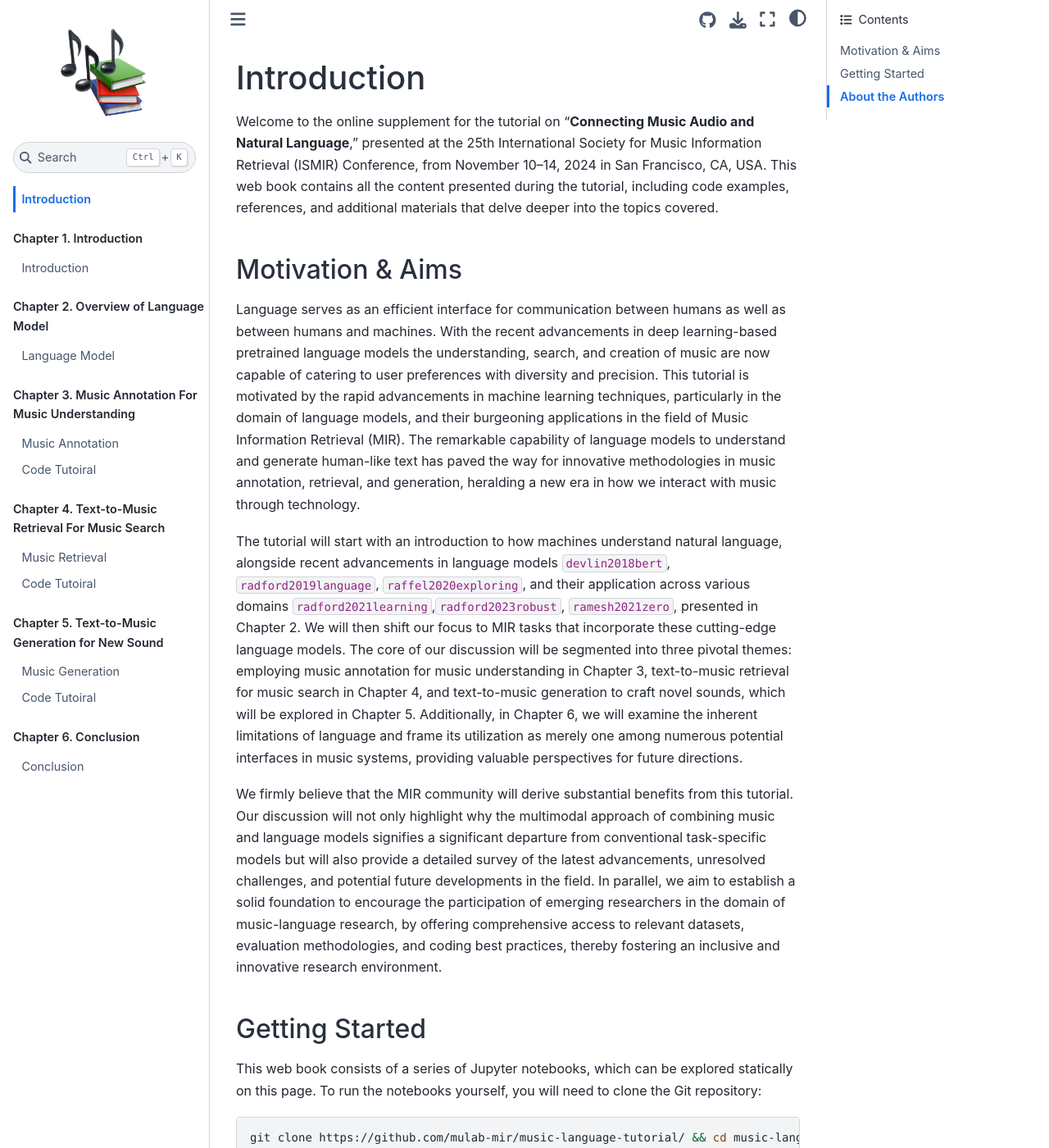
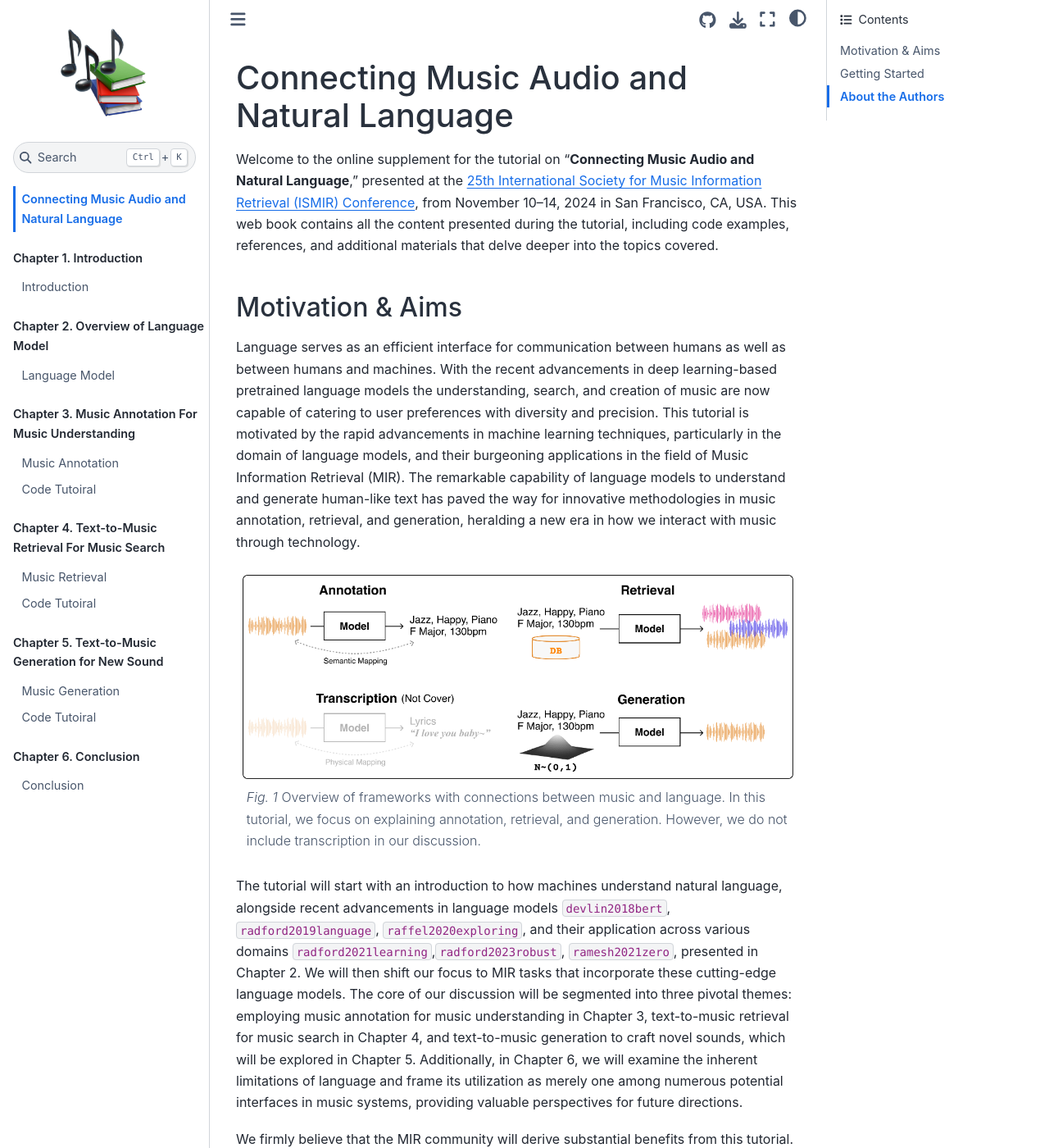
Before and after one commit to mulab-mir/music-language-tutorial, a Jupyter Book: the page built from book/intro.md, in a window 1280 px wide and 1400 px high. Shown: the whole window at 82% size. Built offline with Jupyter Book 1.0.4 settings and Sphinx 7.4.7 and the Sphinx Book theme 1.1.4, drawn with Linux system fonts in a browser that asks for light colours; pages that are not in the unit, such as notebooks, are missing from menus; cross-references to code outside the pages are shown as plain code.

Commit message:
update intro page

````diff
--- a/book/intro.md
+++ b/book/intro.md
@@ -1,10 +1,18 @@
-# Introduction
+# Connecting Music Audio and Natural Language
 
-Welcome to the online supplement for the tutorial on "**Connecting Music Audio and Natural Language**," presented at the 25th International Society for Music Information Retrieval (ISMIR) Conference, from November 10–14, 2024 in San Francisco, CA, USA. This web book contains all the content presented during the tutorial, including code examples, references, and additional materials that delve deeper into the topics covered.
+Welcome to the online supplement for the tutorial on "**Connecting Music Audio and Natural Language**," presented at the [25th International Society for Music Information Retrieval (ISMIR) Conference](https://ismir2024.ismir.net/), from November 10–14, 2024 in San Francisco, CA, USA. This web book contains all the content presented during the tutorial, including code examples, references, and additional materials that delve deeper into the topics covered.
 
 ## Motivation & Aims
 
 Language serves as an efficient interface for communication between humans as well as between humans and machines. With the recent advancements in deep learning-based pretrained language models the understanding, search, and creation of music are now capable of catering to user preferences with diversity and precision. This tutorial is motivated by the rapid advancements in machine learning techniques, particularly in the domain of language models, and their burgeoning applications in the field of Music Information Retrieval (MIR). The remarkable capability of language models to understand and generate human-like text has paved the way for innovative methodologies in music annotation, retrieval, and generation, heralding a new era in how we interact with music through technology.
+
+
+```{figure} ./img/main.png
+---
+name: overview
+---
+Overview of frameworks with connections between music and language. In this tutorial, we focus on explaining annotation, retrieval, and generation. However, we do not include transcription in our discussion.
+```
 
 The tutorial will start with an introduction to how machines understand natural language, alongside recent advancements in language models {cite}`devlin2018bert`, {cite}`radford2019language`, {cite}`raffel2020exploring`, and their application across various domains {cite}`radford2021learning`,{cite}`radford2023robust`, {cite}`ramesh2021zero`, presented in Chapter 2. We will then shift our focus to MIR tasks that incorporate these cutting-edge language models. The core of our discussion will be segmented into three pivotal themes: employing music annotation for music understanding in Chapter 3, text-to-music retrieval for music search in Chapter 4, and text-to-music generation to craft novel sounds, which will be explored in Chapter 5. Additionally, in Chapter 6, we will examine the inherent limitations of language and frame its utilization as merely one among numerous potential interfaces in music systems, providing valuable perspectives for future directions.
 
````
Also changed, not shown: book/img/main.png (added).
